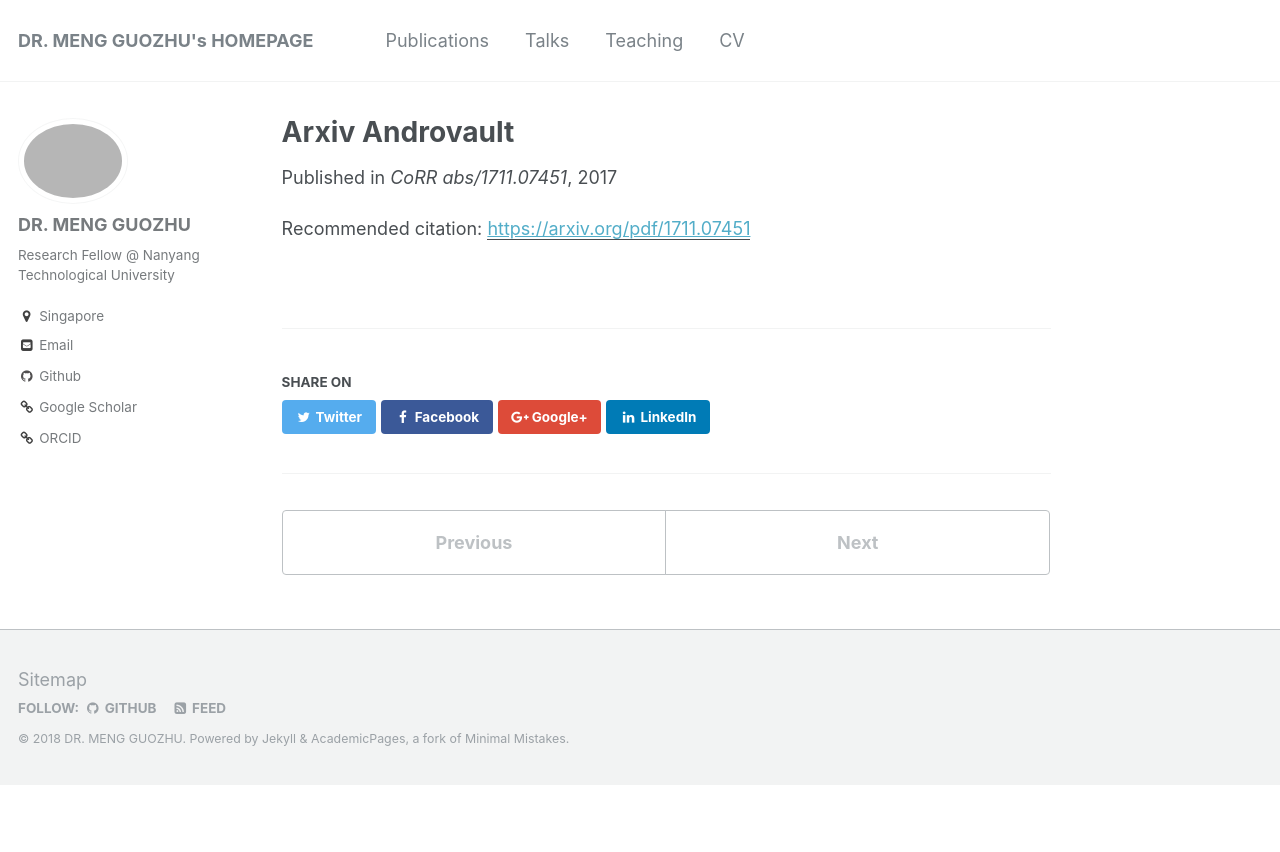
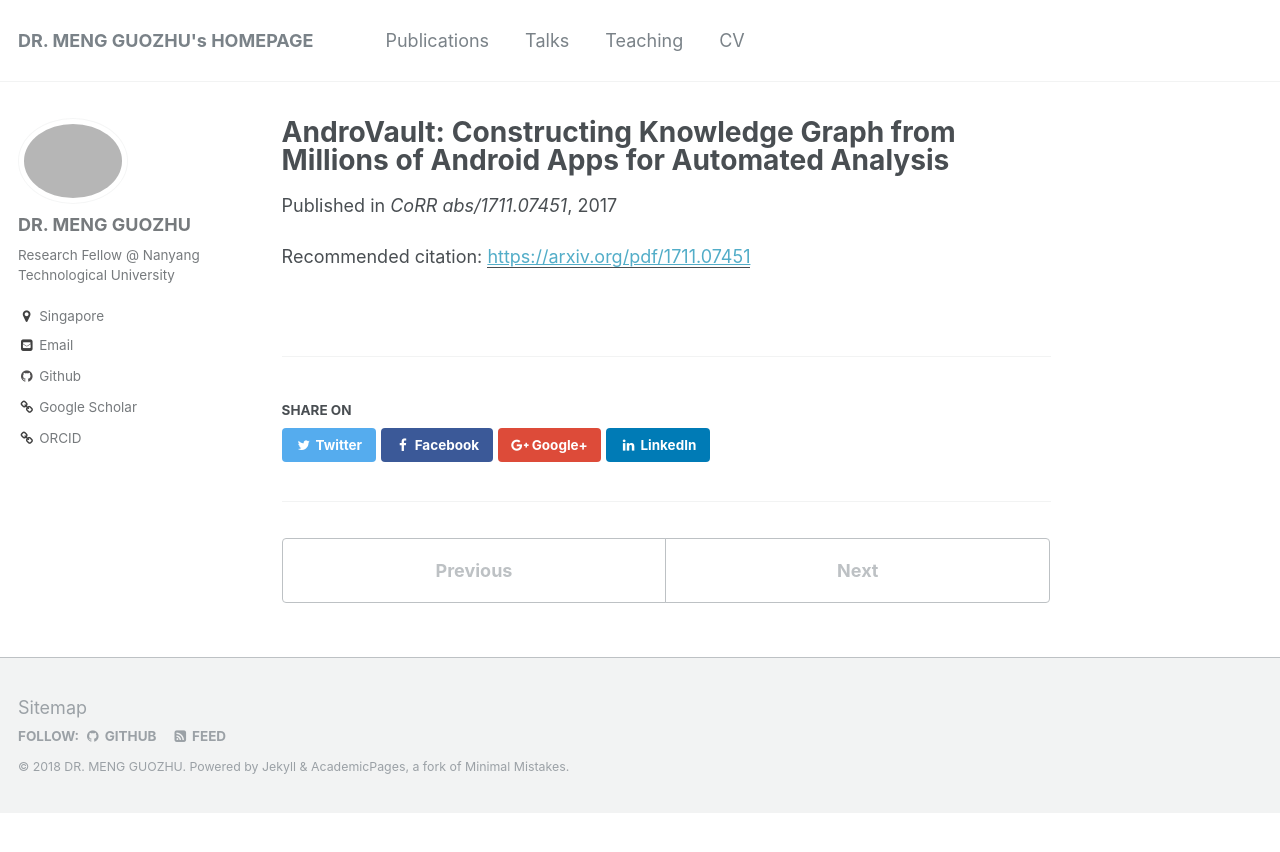
Before and after one commit to impillar/impillar.github.io, a Jekyll site: the page built from _publications/2017-11-21-ARXIV-AndroVault.md, in a window 1280 px wide. Shown: the top 852 px of the page. Built offline with Jekyll 4.4.1, drawn with Linux system fonts in a browser that asks for light colours.

Commit message:
Fix bugs

```diff
--- a/_includes/archive-publication.html
+++ b/_includes/archive-publication.html
@@ -60,7 +60,7 @@
 		{% endif %}
 
         {% if post.remark %}
-          &nbsp; <span style="font-style:bold color:red">post.remark</span>
+        &nbsp; <span style="font-style:bold color:red">{{ post.remark  }}</span>
         {% endif %}
       </li>
 
--- a/_publications/2017-11-21-ARXIV-AndroVault.md
+++ b/_publications/2017-11-21-ARXIV-AndroVault.md
@@ -1,4 +1,5 @@
 ---
+title: "AndroVault: Constructing Knowledge Graph from Millions of Android Apps for Automated Analysis"
 collection: publications
 permalink: /publication/2017-11-21-ARXIV-AndroVault
 excerpt: 'It is construction of knowledge graph for automatic analysis' #'This paper is about the number 1. The number 2 is left for future work.'
```
